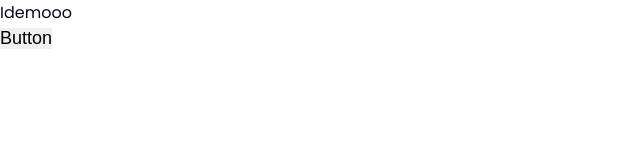
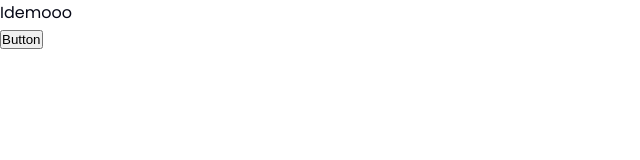
Before and after one commit to Kile1984/GD_Figma, a website: page index.html in a window 1280 px wide. Shown: the full height of the page, 0-640 px from the left. Drawn offline with nearby package versions, Linux system fonts and the light colour scheme; files that its build step writes are made by us from their sources.

Commit message:
Add files via upload

```diff
--- a/sass/base/_base.scss
+++ b/sass/base/_base.scss
@@ -13,12 +13,3 @@
   font-size: var(--fs-base);
   line-height: 1.6;
 }
-
-.btn {
-  font-size: var(--fs-lg);
-  outline: none;
-  border: none;
-  border-radius: 0;
-  cursor: pointer;
-  transition: all 0.5s;
-}
```
